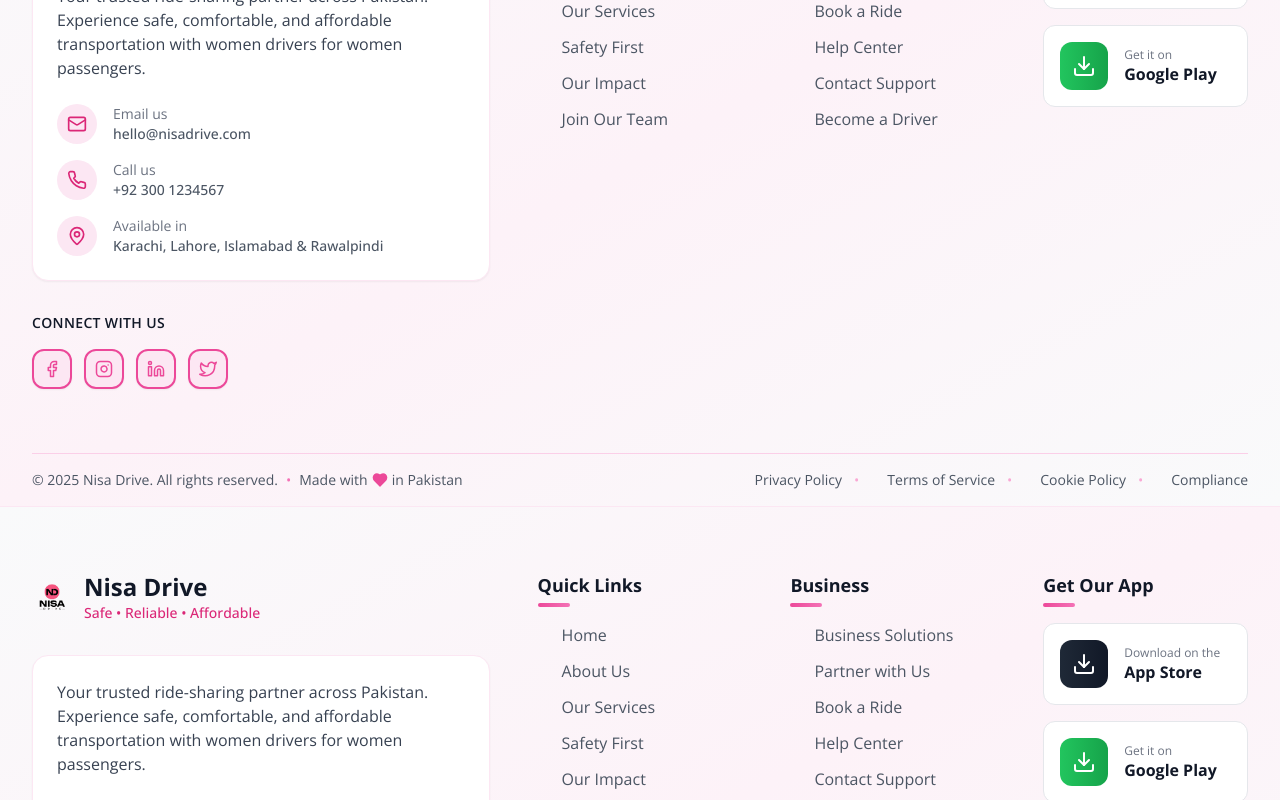
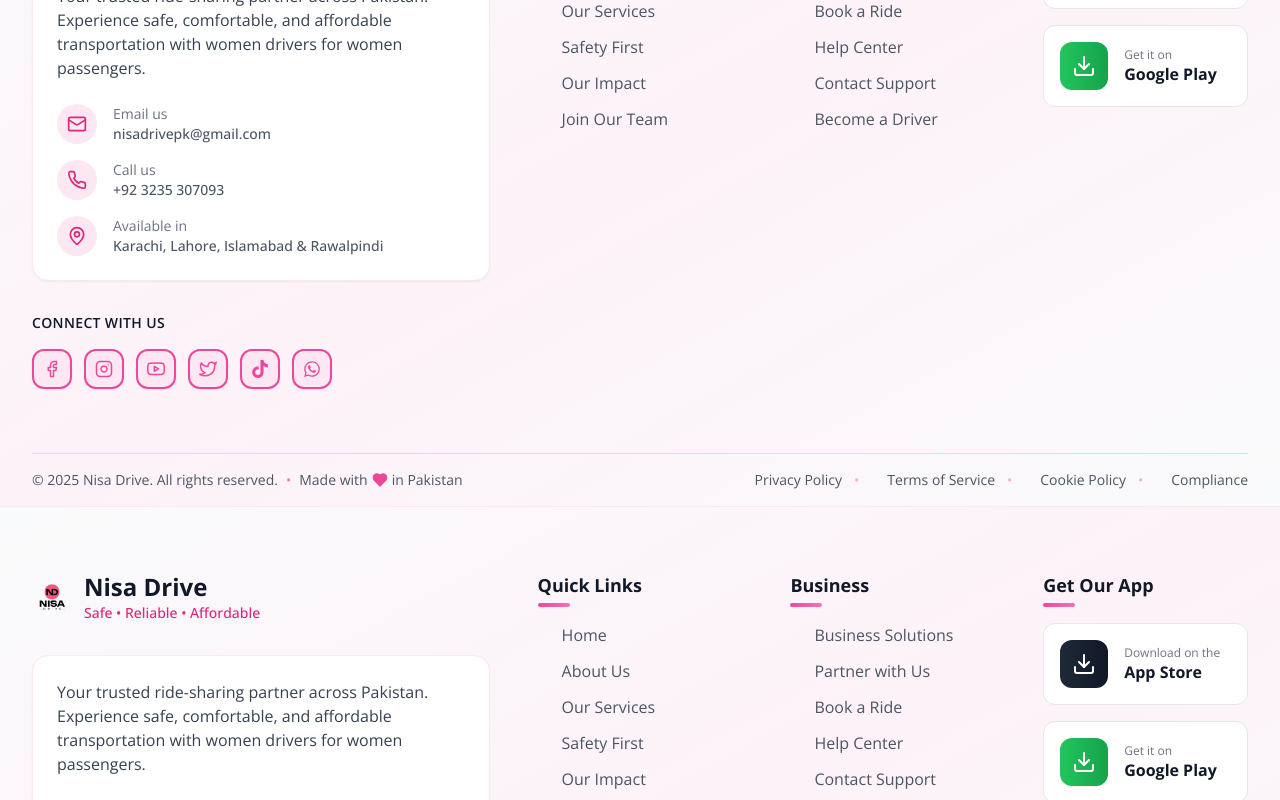
Before and after one commit to getweys/nisa, a Next.js app: page /booking in a window 1280 px wide. Shown: the part 1180-1980 px from the top of the page. Built offline with nearby package versions, Linux system fonts and the light colour scheme.

Commit message:
feat: Social Links

```diff
--- a/components/footer.tsx
+++ b/components/footer.tsx
@@ -77,7 +77,7 @@ export function Footer() {
                         Email us
                       </p>
                       <p className="text-sm sm:font-medium">
-                        hello@nisadrive.com
+                        nisadrivepk@gmail.com{" "}
                       </p>
                     </div>
                   </motion.div>
@@ -95,7 +95,7 @@ export function Footer() {
                       <p className="text-xs sm:text-sm text-gray-500">
                         Call us
                       </p>
-                      <p className="text-sm sm:font-medium">+92 300 1234567</p>
+                      <p className="text-sm sm:font-medium">+92 3235 307093</p>
                     </div>
                   </motion.div>
                   <motion.div
--- a/data/data.ts
+++ b/data/data.ts
@@ -29,8 +29,9 @@ import {
   FiMapPin,
   FiAlertTriangle,
   FiEye,
+  FiYoutube,
 } from "react-icons/fi";
-import { FaSchool, FaShoppingBag } from "react-icons/fa";
+import { FaSchool, FaShoppingBag, FaTiktok, FaWhatsapp } from "react-icons/fa";
 import { MdDirectionsBike } from "react-icons/md";
 
 export const navigationItems: NavigationItem[] = [
@@ -157,23 +158,40 @@ export const legalLinks = [
 export const socialLinks = [
   {
     icon: FiFacebook,
-    href: "/",
+    href: "https://www.facebook.com/nisadrive/",
     label: "Facebook",
     color: "hover:bg-blue-500",
   },
   {
     icon: FiInstagram,
-    href: "/",
+    href: "https://www.instagram.com/nisadrive/",
     label: "Instagram",
     color: "hover:bg-gradient-to-r hover:from-purple-500 hover:to-pink-500",
   },
   {
-    icon: FiLinkedin,
-    href: "/",
-    label: "LinkedIn",
+    icon: FiYoutube,
+    href: "https://www.youtube.com/@NisaDrive",
+    label: "YouTube",
     color: "hover:bg-blue-600",
   },
-  { icon: FiTwitter, href: "/", label: "Twitter", color: "hover:bg-sky-500" },
+  {
+    icon: FiTwitter,
+    href: "https://x.com/nisadrivepk ",
+    label: "Twitter",
+    color: "hover:bg-sky-500",
+  },
+  {
+    icon: FaTiktok,
+    href: "www.tiktok.com/@nisadrivepk",
+    label: "Tiktok",
+    color: "hover:bg-sky-500",
+  },
+  {
+    icon: FaWhatsapp,
+    href: "https://wa.me/923235307093",
+    label: "WhatsApp",
+    color: "hover:bg-sky-500",
+  },
 ];
 
 export const featuredServices = [
```
